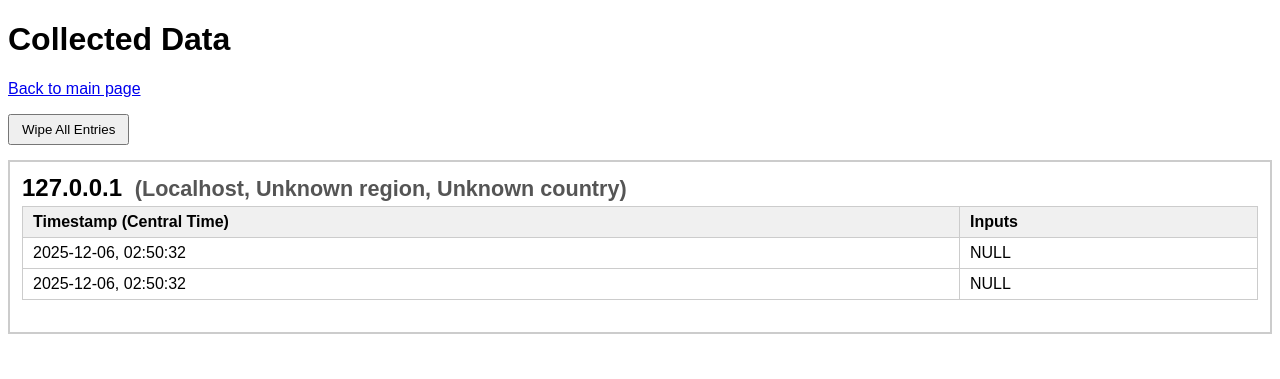
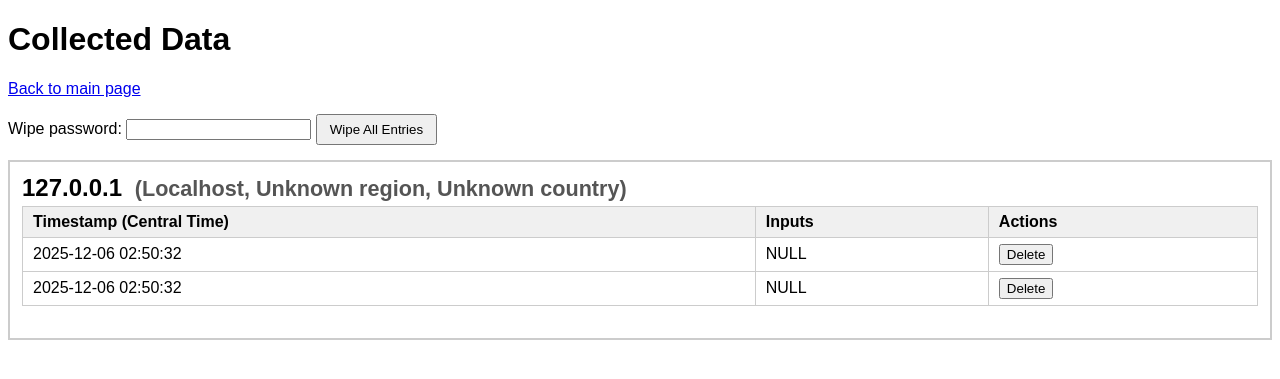
Before and after one commit to cbmckinstry/Clustering, a Flask app: page /data in a window 1280 px wide. Shown: the top 379 px of the page. Run offline with Flask 3, Linux system fonts and the light colour scheme; the visitor is signed in with stand-in values (Sample User, id 1).

Commit message:
Updated deletion and passwords

```diff
--- a/app.py
+++ b/app.py
@@ -4,17 +4,19 @@ import os
 from datetime import datetime
 from zoneinfo import ZoneInfo  # for Central Time
 import requests
-import json
 
 app = Flask(__name__)
 
 app.config["SECRET_KEY"] = os.environ.get("SECRET_KEY", "supersecretkey")
 
-# ------------------------------
-# Simple in-memory data log
-# ------------------------------
-DATA_LOG = []  # resets on restart
-DATA_PASSWORD = os.environ.get("DATA_PASSWORD", "change-me")  # set on Render
+DATA_LOG = []
+LOG_COUNTER = 0
+
+DATA_PASSWORD = os.environ.get("DATA_PASSWORD", "change-me")
+
+DATA_PASSWORD_VIEW = os.environ.get("DATA_PASSWORD_VIEW", DATA_PASSWORD)
+DATA_PASSWORD_DELETE = os.environ.get("DATA_PASSWORD_DELETE", DATA_PASSWORD)
+DATA_PASSWORD_WIPE = os.environ.get("DATA_PASSWORD_WIPE", DATA_PASSWORD)
 
 
 # ------------------------------
@@ -49,6 +51,23 @@ def lookup_city(ip: str):
         return None
 
 
+def _next_log_id():
+    """Return a unique, incrementing ID for each log entry."""
+    global LOG_COUNTER
+    LOG_COUNTER += 1
+    return LOG_COUNTER
+
+
+def _build_grouped_entries():
+    """Group current DATA_LOG entries by IP (newest → oldest per IP)."""
+    entries = list(reversed(DATA_LOG))  # newest first overall
+    grouped = {}
+    for e in entries:
+        ip = e["ip"]
+        grouped.setdefault(ip, []).append(e)
+    return grouped
+
+
 @app.route('/', methods=['GET', 'POST'])
 def index():
     user_ip = request.headers.get("X-Forwarded-For", request.remote_addr).split(",")[0].strip()
@@ -72,17 +91,19 @@ def index():
         location_print = ", ".join([s for s in [city_str, region_str, country_str] if s])
         print("Approx. location:", location_print)
 
-    # --- Optional: log pure viewers (GET) with null input ---
+    # --- Log viewer (GET) with null input ---
     if request.method == "GET" and not is_bot:
         DATA_LOG.append(
             {
+                "id": _next_log_id(),
                 "ip": user_ip,
                 "geo": geo,  # may be None if lookup failed
-                "timestamp": datetime.now(ZoneInfo("America/Chicago")).strftime("%Y-%m-%d,  %H:%M:%S"),
+                "timestamp": datetime.now(ZoneInfo("America/Chicago")).strftime("%Y-%m-%d  %H:%M:%S"),
                 "event": "view",
                 "input": None,  # viewer: no inputs
             }
         )
+        print("Logged viewer; DATA_LOG size:", len(DATA_LOG))
 
     if request.method == 'POST':
         try:
@@ -111,9 +132,10 @@ def index():
             # --- add to /data log (Central Time + location) ---
             DATA_LOG.append(
                 {
+                    "id": _next_log_id(),
                     "ip": user_ip,
                     "geo": geo,  # may be None if lookup failed
-                    "timestamp": datetime.now(ZoneInfo("America/Chicago")).strftime("%Y-%m-%d,  %H:%M:%S"),
+                    "timestamp": datetime.now(ZoneInfo("America/Chicago")).strftime("%Y-%m-%d  %H:%M:%S"),
                     "event": "submit",
                     "input": {
                         "int1": int1,
@@ -125,11 +147,12 @@ def index():
                     },
                 }
             )
+            print("Logged submit; DATA_LOG size:", len(DATA_LOG))
 
             # Run your existing calculations
             results = calculations.cluster(int1, int2, int3, int4, int5, int_list)
 
-            # Remember last inputs in the session (optional)
+            # Remember last inputs in the session (for UX only)
             session['int1'] = int1
             session['int2'] = int2
             session['int3'] = int3
@@ -150,18 +173,23 @@ def index():
     # GET request (or after logging viewer)
     return render_template('index.html', results=None, error_message=None)
 
+
+# ------------------------------
+# View password for /data
+# ------------------------------
 @app.route("/data_login", methods=["GET", "POST"])
 def data_login():
     error = None
     if request.method == "POST":
         pwd = request.form.get("password", "")
-        if pwd == DATA_PASSWORD:
+        if pwd == DATA_PASSWORD_VIEW:
             session["data_admin"] = True
+            # reset delete unlock when (re)entering the data center
+            session.pop("delete_unlocked", None)
             return redirect(url_for("data_view"))
         else:
             error = "Incorrect password."
     return render_template("data_login.html", error=error)
-
 
 
 @app.route("/data")
@@ -169,25 +197,71 @@ def data_view():
     if not session.get("data_admin"):
         return redirect(url_for("data_login"))
 
-    # newest first overall
-    entries = list(reversed(DATA_LOG))
-
-    # Group by IP
-    grouped_entries = {}
-    for e in entries:
-        ip = e["ip"]
-        grouped_entries.setdefault(ip, []).append(e)
-
-    return render_template("data.html", grouped_entries=grouped_entries)
+    grouped_entries = _build_grouped_entries()
+    return render_template(
+        "data.html",
+        grouped_entries=grouped_entries,
+        delete_error=None,
+        wipe_error=None,
+    )
 
 
+# ------------------------------
+# Delete a single entry (2nd password, remembered after first success)
+# ------------------------------
+@app.route("/delete_entry", methods=["POST"])
+def delete_entry():
+    if not session.get("data_admin"):
+        return redirect(url_for("data_login"))
+
+    entry_id = request.form.get("entry_id", type=int)
+    if entry_id is None:
+        return redirect(url_for("data_view"))
+
+    delete_unlocked = session.get("delete_unlocked", False)
+
+    if not delete_unlocked:
+        pwd = request.form.get("delete_password", "")
+        if pwd != DATA_PASSWORD_DELETE:
+            grouped_entries = _build_grouped_entries()
+            return render_template(
+                "data.html",
+                grouped_entries=grouped_entries,
+                delete_error="Incorrect delete password.",
+                wipe_error=None,
+            )
+        # correct delete password: unlock for this session
+        session["delete_unlocked"] = True
+
+    # perform the deletion
+    global DATA_LOG
+    DATA_LOG = [e for e in DATA_LOG if e.get("id") != entry_id]
+    print(f"Deleted entry {entry_id}; DATA_LOG size now:", len(DATA_LOG))
+
+    return redirect(url_for("data_view"))
+
+
+# ------------------------------
+# Wipe all entries (3rd password, required every time)
+# ------------------------------
 @app.route("/wipe_data", methods=["POST"])
 def wipe_data():
     if not session.get("data_admin"):
         return redirect(url_for("data_login"))
 
-    # In-memory only for this app
+    pwd = request.form.get("wipe_password", "")
+    if pwd != DATA_PASSWORD_WIPE:
+        grouped_entries = _build_grouped_entries()
+        return render_template(
+            "data.html",
+            grouped_entries=grouped_entries,
+            delete_error=None,
+            wipe_error="Incorrect wipe password.",
+        )
+
+    # correct wipe password → clear everything
     DATA_LOG.clear()
+    print("DATA_LOG cleared by wipe_data")
 
     return redirect(url_for("data_view"))
 
--- a/templates/data.html
+++ b/templates/data.html
@@ -9,9 +9,8 @@
         th, td { border: 1px solid #ccc; padding: 6px 10px; text-align: left; vertical-align: middle; }
         th { background: #f0f0f0; }
 
-        /* Keep each row on a single line */
         .input-box {
-            white-space: nowrap;
+            white-space: nowrap;  /* keep rows compact */
         }
 
         .ip-block {
@@ -27,6 +26,11 @@
             font-weight: normal;
             margin-right: 4px;
         }
+
+        .error {
+            color: red;
+            margin-bottom: 8px;
+        }
     </style>
 </head>
 <body>
@@ -34,8 +38,15 @@
 <h1>Collected Data</h1>
 <p><a href="{{ url_for('index') }}">Back to main page</a></p>
 
+{# Global wipe-error message, if any #}
+{% if wipe_error %}
+<p class="error">{{ wipe_error }}</p>
+{% endif %}
+
 <form action="{{ url_for('wipe_data') }}" method="POST"
       onsubmit="return confirm('Are you sure you want to delete ALL entries? This cannot be undone.');">
+    <label for="wipe-password">Wipe password:</label>
+    <input type="password" id="wipe-password" name="wipe_password" required>
     <button type="submit" style="margin-bottom: 15px; padding: 6px 12px;">
         Wipe All Entries
     </button>
@@ -45,17 +56,16 @@
 {% for ip, group in grouped_entries.items() %}
 <div class="ip-block">
 
-    {# IP header with city/state/country (if available) #}
     {% set g = group[0].geo if group[0].geo is defined else None %}
 
     <h2 class="ip-heading">
         {{ ip }}
         {% if g %}
         <span class="ip-meta">
-                    ({{ g.city or 'Unknown city' }},
-                     {{ g.region or 'Unknown region' }},
-                     {{ g.country or 'Unknown country' }})
-                </span>
+                ({{ g.city or 'Unknown city' }},
+                 {{ g.region or 'Unknown region' }},
+                 {{ g.country or 'Unknown country' }})
+            </span>
         {% else %}
         <span class="ip-meta">(Location unknown)</span>
         {% endif %}
@@ -66,15 +76,20 @@
         <tr>
             <th>Timestamp (Central Time)</th>
             <th>Inputs</th>
+            <th>Actions</th>
         </tr>
         </thead>
         <tbody>
 
         {% for e in group %}
         {% set inp = e.input if e.input is defined else None %}
+        {% set is_viewer = (e.event is defined and e.event == "view") %}
         <tr>
             <td>{{ e.timestamp }}</td>
             <td class="input-box">
+                {% if is_viewer %}
+                NULL
+                {% else %}
                 {% if not inp %}
                 NULL
                 {% else %}
@@ -90,6 +105,17 @@
                 &nbsp;&nbsp;
                 <span class="label">Bus Capacities:</span>{{ inp.int_list if inp.int_list is not none else "NULL" }}
                 {% endif %}
+                {% endif %}
+            </td>
+            <td>
+                {# Per-entry delete form #}
+                <form action="{{ url_for('delete_entry') }}" method="POST" style="display:inline;">
+                    <input type="hidden" name="entry_id" value="{{ e.id }}">
+                    {% if not session.get('delete_unlocked') %}
+                    <input type="password" name="delete_password" placeholder="Delete password" required>
+                    {% endif %}
+                    <button type="submit">Delete</button>
+                </form>
             </td>
         </tr>
         {% endfor %}
@@ -103,5 +129,10 @@
 <p>No entries logged yet.</p>
 {% endif %}
 
+{# Show delete error (if any) below the tables #}
+{% if delete_error %}
+<p class="error">{{ delete_error }}</p>
+{% endif %}
+
 </body>
 </html>
```
Also changed, not shown: templates/data_login.html (+12 -7 lines).
